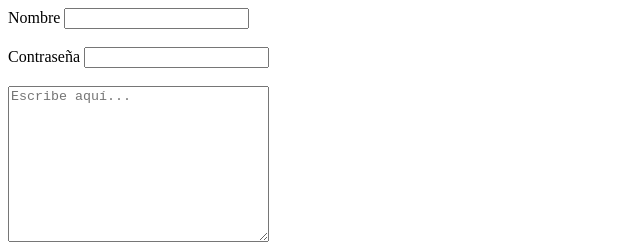
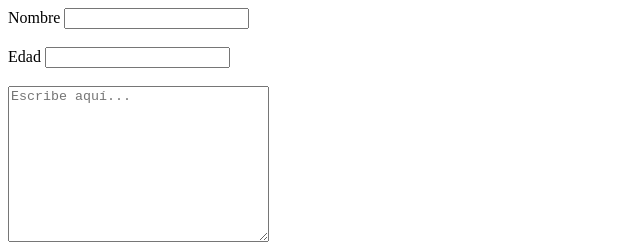
Before and after one commit to SannDag/BootcampHtmlYCss, a plain HTML site: page Clase2/index.html in a window 1280 px wide. Shown: the top 243 px of the page, 0-640 px from the left. Drawn offline with Linux system fonts and the light colour scheme.

Commit message:
Ejercicio1Clase2

```diff
--- a/Clase2/index.html
+++ b/Clase2/index.html
@@ -19,8 +19,6 @@ Un botón de reset -->
 </head>
 <body>
 
-
-
     <form action="/" method="GET">
         <div>
             <label for="nombre">Nombre</label>
@@ -28,7 +26,7 @@ Un botón de reset -->
         </div>
         <br>
         <div>
-            <label for="edad">Contraseña</label>
+            <label for="edad">Edad</label>
             <input type="number" id="edad" >
         </div>
         <br>
@@ -40,12 +38,7 @@ Un botón de reset -->
             <button type="submit">Enviar</button>
             <button type="reset">Reset</button>
         </div>
-
-
-
     </form>
-
-
 
 </body>
 </html>
```
